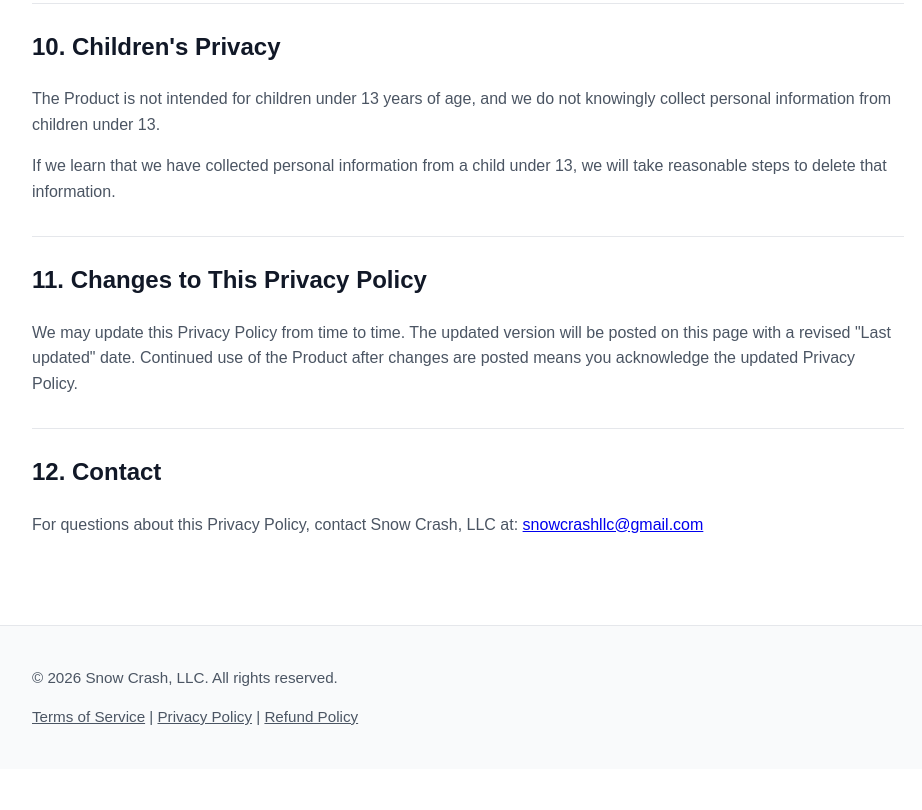
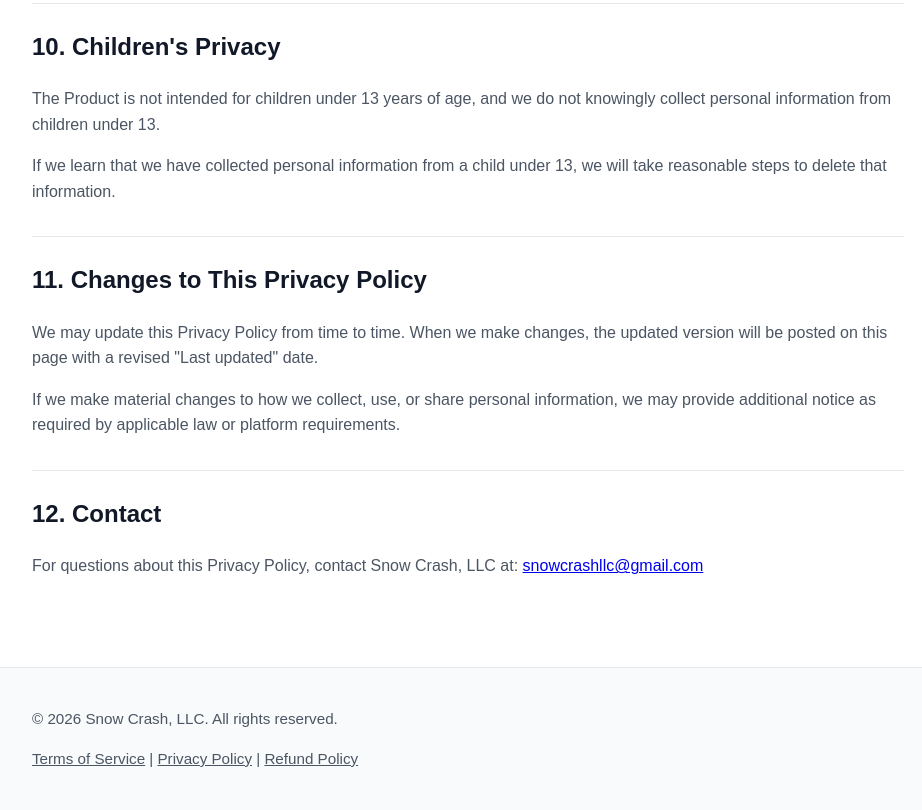
Before and after one commit to snowcrashllc/shift-bid-helper, a plain HTML site: page privacy.html in a window 1280 px wide. Shown: the part 3317-4127 px from the top of the page, without its empty margins (172-1094 px from the left). Before the commit the page ends 4086 px from the top, so only its background shows below. Drawn offline with Linux system fonts and the light colour scheme.

Commit message:
Update privacy.html

```diff
--- a/privacy.html
+++ b/privacy.html
@@ -326,9 +326,13 @@
 
       <h2>11. Changes to This Privacy Policy</h2>
       <p>
-        We may update this Privacy Policy from time to time. The updated version will be posted on this page with
-        a revised "Last updated" date. Continued use of the Product after changes are posted means you acknowledge
-        the updated Privacy Policy.
+        We may update this Privacy Policy from time to time. When we make changes, the updated version
+        will be posted on this page with a revised "Last updated" date.
+      </p>
+
+      <p>
+        If we make material changes to how we collect, use, or share personal information, we may provide
+        additional notice as required by applicable law or platform requirements.
       </p>
 
       <h2>12. Contact</h2>
```
